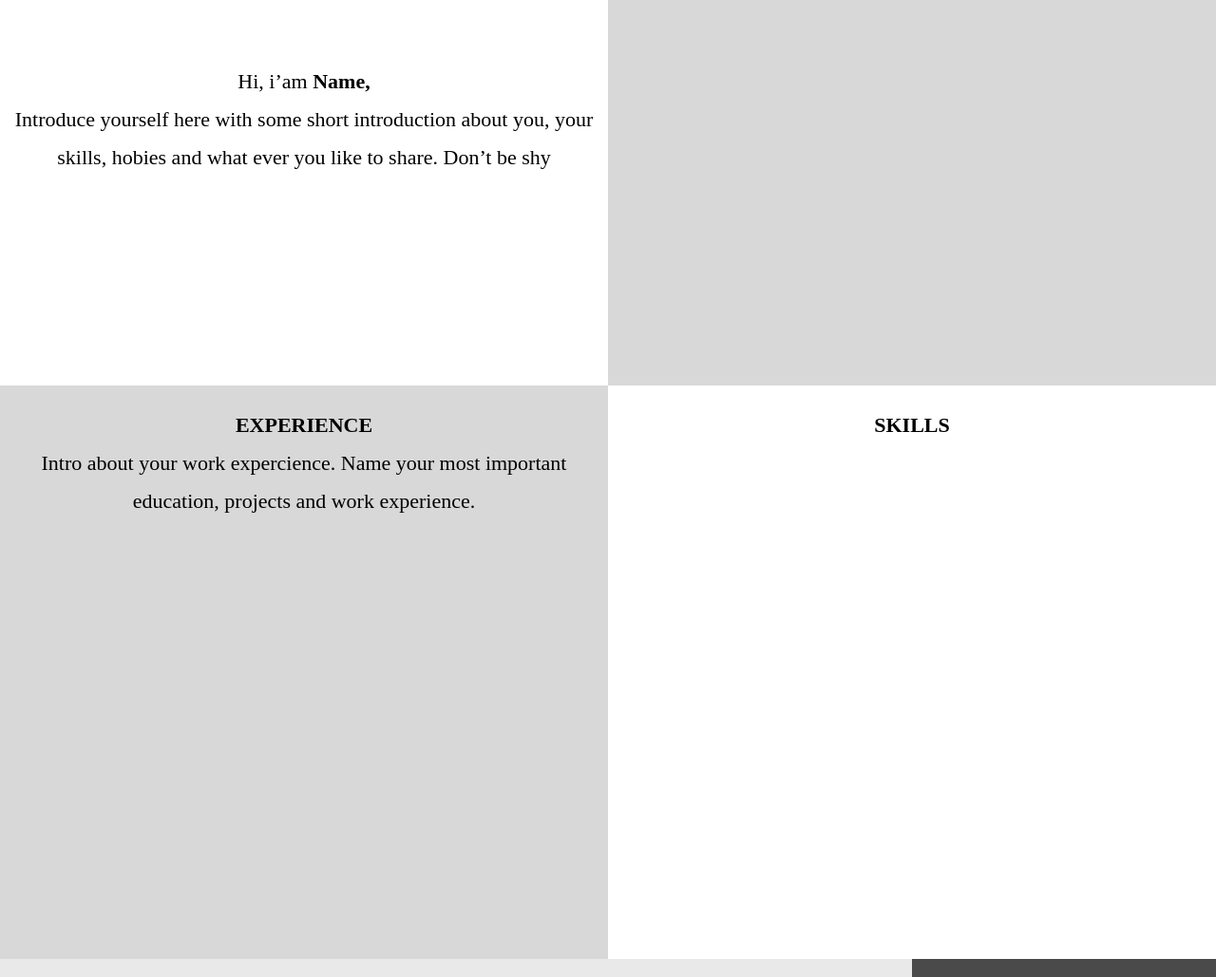
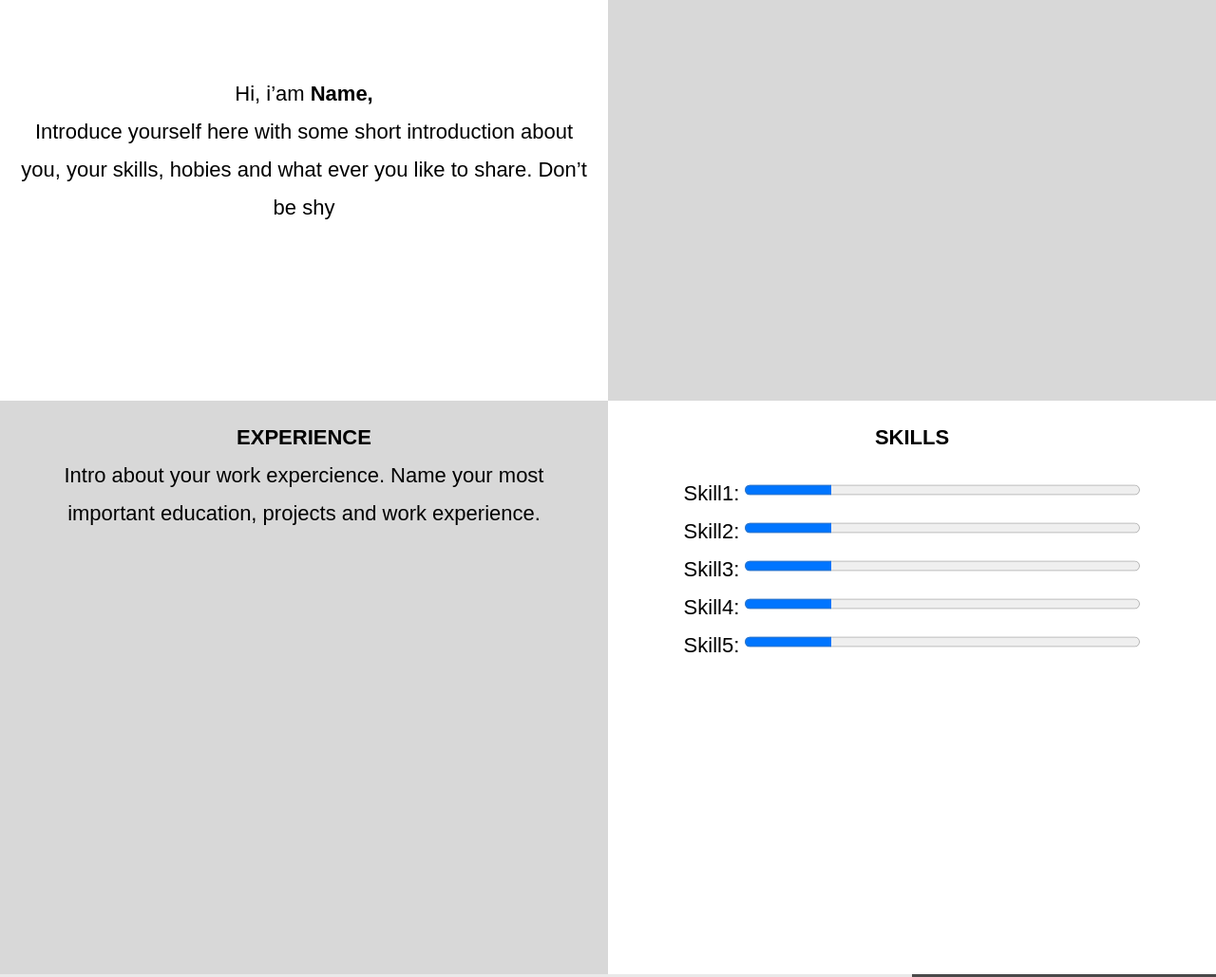
Before and after one commit to RishiTheGoat/flexbox, a plain HTML site: page index.html in a window 1280 px wide. Shown: the part 1071-2100 px from the top of the page at 95% size. Drawn offline with Linux system fonts and the light colour scheme.

Commit message:
flexbox template

```diff
--- a/css/style.css
+++ b/css/style.css
@@ -1,6 +1,6 @@
 body{
   padding: 0;
-  font-family: Calibiri;
+  font-family: "arial", Georgia, Serif;
   font-size: 11px;
   margin:0;
 }
@@ -29,26 +29,23 @@ padding-top:50px;
   -webkit-flex-flow: row wrap;
   justify-content: center;
 }
+
 .navigation a {
   text-decoration: none;
   display: block;
-  font-size:20px;
+  font-size:25px;
   padding: 1em;
   color: white;
 }
 
-
 .flex-container {
-  padding: 0;
-  margin: 0;
-  list-style: none;
+  display: flex;
+  -webkit-flex-flow: row wrap;
+  justify-content: space-around;
   display: -webkit-box;
   display: -moz-box;
   display: -ms-flexbox;
   display: -webkit-flex;
-  display: flex;
-  -webkit-flex-flow: row wrap;
-  justify-content: space-around;
 }
 
 .flex-item {
@@ -188,3 +185,11 @@ input[type=submit]:hover {
 textarea {
   width: 80%;
 }
+
+progress{
+  width: 65%;
+}
+
+p{
+  margin:3%;
+}
--- a/index.html
+++ b/index.html
@@ -3,7 +3,8 @@
 <head>
 	<meta charset="utf-8">
 	<meta content="" name="description">
-	<meta content="" name="author">
+	<meta content="" name="Rishi">
+	<link href="css/normalize.css" rel="stylesheet" type="text/css">
 	<link href="css/style.css" rel="stylesheet" type="text/css">
 	<title>Flexbox</title>
 </head>
@@ -20,7 +21,7 @@
 <div class="flex-container">
 	<section class="flex-item big">
 		<img class="circle" src="img/circle-512.png"><br>
- 			<b>Name Surname</b><br>
+ 			<p><b>Name Surname</b></p>
  </section>
 
  	<section class="flex-item small_left">
@@ -28,7 +29,8 @@
 			<p>Hi, i’am <b>Name,</b><br>
 			Introduce yourself here with some short introduction
 			about you, your skills, hobies and what ever you
-			like to share. Don’t be shy</p>
+			like to share. Don’t be shy
+			</p>
 	</section>
 
 	<section class="flex-item small_right">
@@ -42,27 +44,34 @@
     <section class="flex-item small_left1">
 	    <p><b>EXPERIENCE</b><br>
 		Intro about your work expercience. Name your most
-		important education, projects and work experience.</p>
+		important education, projects and work experience.
+		</p>
 	</section>
 
-    <section class="flex-item small_right1"><p><b>SKILLS</b></p></section>
+    <section class="flex-item small_right1"><p><b>SKILLS</b></p>
+  		Skill1: <progress value="22" max="100"></progress><br>
+  		Skill2: <progress value="22" max="100"></progress><br>
+  		Skill3: <progress value="22" max="100"></progress><br>
+  		Skill4: <progress value="22" max="100"></progress><br>
+  		Skill5: <progress value="22" max="100"></progress>
+    </section>
 
     <section class="flex-item bigthing"></section>
 
     <section class="flex-item smallthing">
-    	<p><b>TITLE OF PROJECT</b>
-    	</p>
+    	<p><b>TITLE OF PROJECT</b></p>
     </section>
 
 	<section class="flex-item lastbigthing"><b>Let’s get connected!</b><br>
 		<form>
 			<input type="text"> <input type="text">
-				<textarea rows="4"></textarea>
+				<textarea rows="15"></textarea>
 			<input type="submit" value="Send">
 		</form>
 	</section>
 
 	<section class="flex-item footer">Thnx for visiting!</section>
-</div>
+
+	</div>
 </body>
 </html>
```
